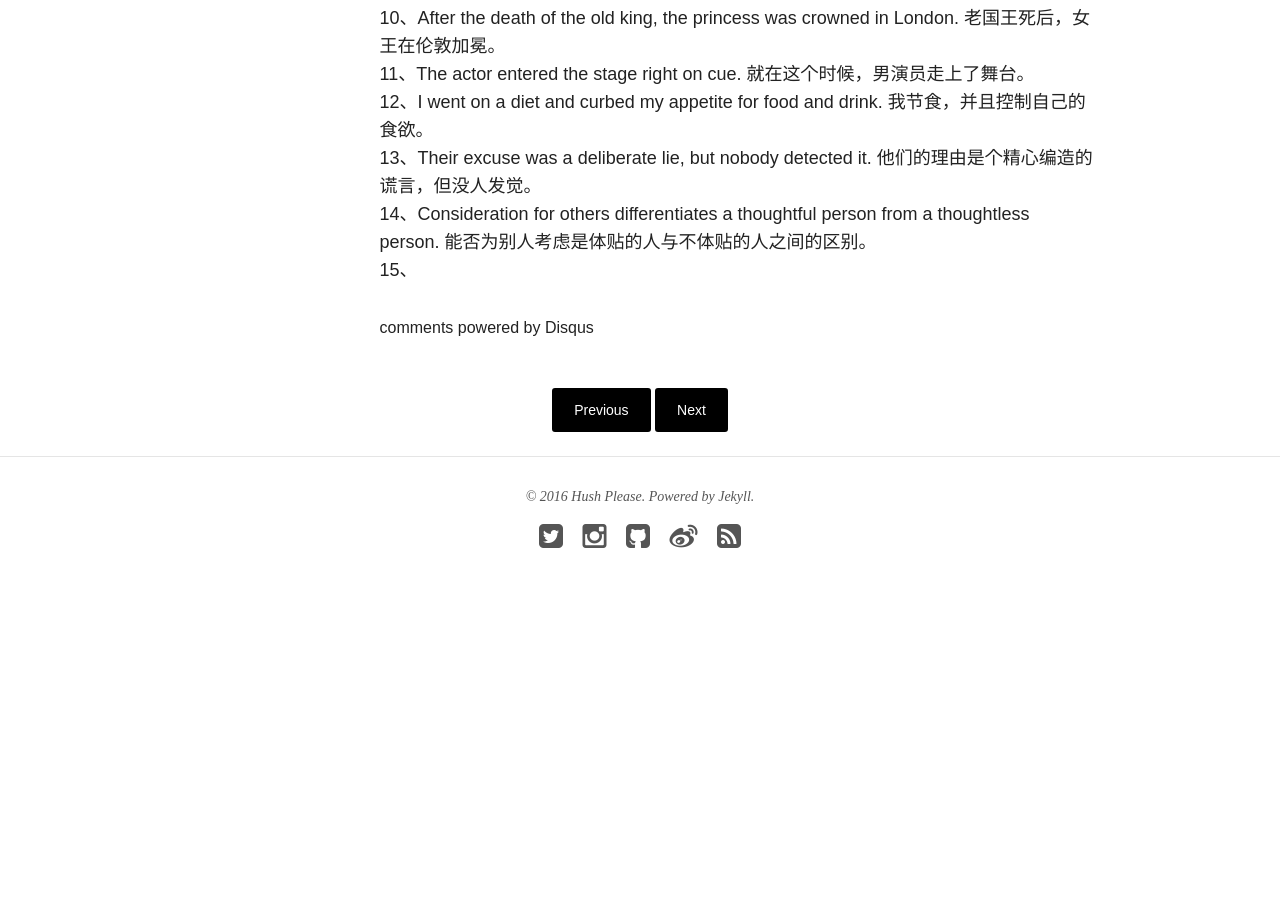
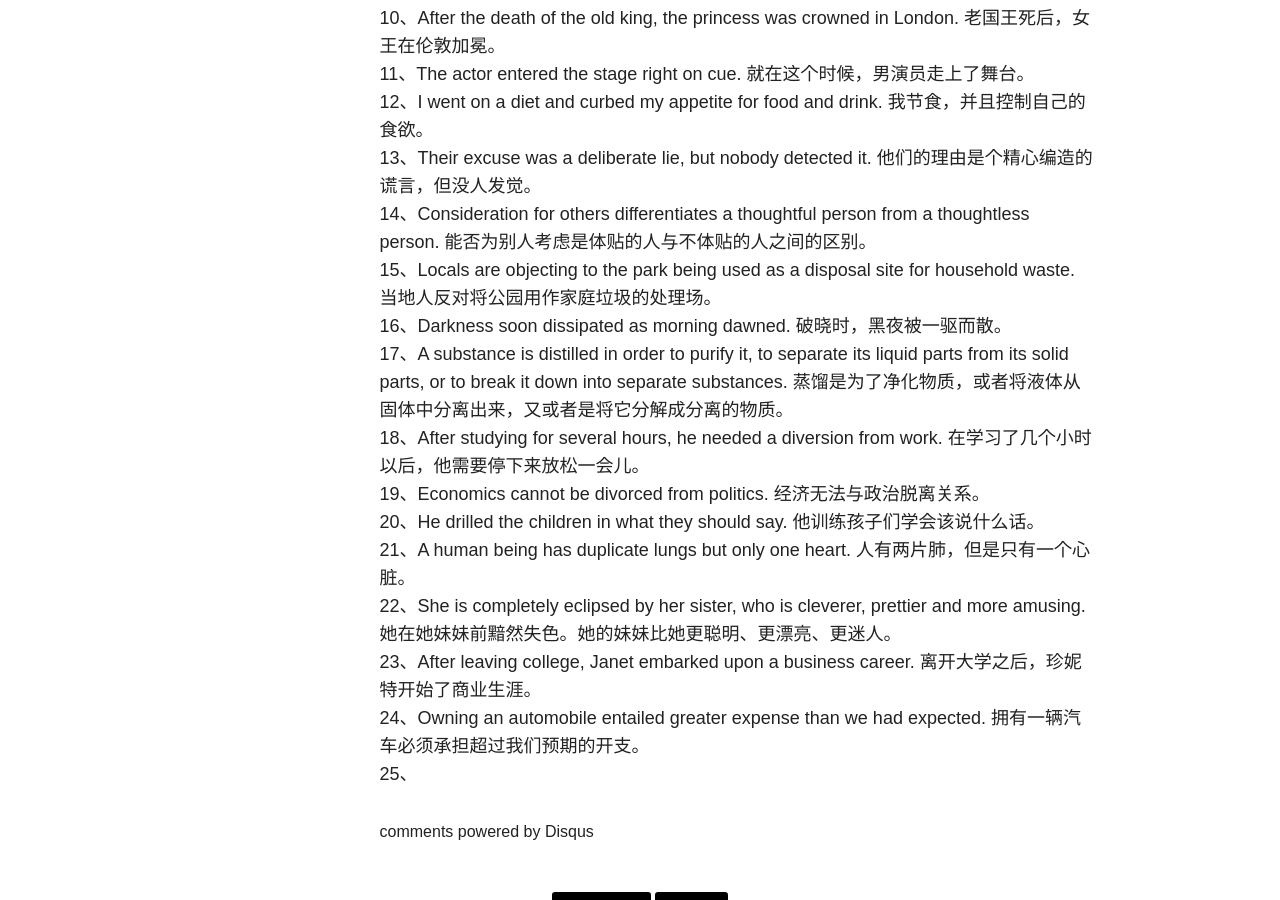
Before and after one commit to hushPlease/hushPlease.github.io, a Jekyll site: the page built from _posts/blog/2016-07-18-sentences-take-down.md, in a window 1280 px wide and 900 px high, scrolled down 1430 px. Built offline with Jekyll 4.4.1, drawn with Linux system fonts in a browser that asks for light colours; nearby versions of some CDN libraries; comment, search, counter and statistics services are not loaded; before the commit the page ends 2078 px from its top, so only the background shows below that.

Commit message:
Update post.

```diff
--- a/_posts/blog/2016-07-18-sentences-take-down.md
+++ b/_posts/blog/2016-07-18-sentences-take-down.md
@@ -28,5 +28,15 @@ comments: true
 11、The actor entered the stage right on cue. 就在这个时候，男演员走上了舞台。
 12、I went on a diet and curbed my appetite for food and drink. 我节食，并且控制自己的食欲。
 13、Their excuse was a deliberate lie, but nobody detected it. 他们的理由是个精心编造的谎言，但没人发觉。
-       14、Consideration for others differentiates a thoughtful person from a thoughtless person. 能否为别人考虑是体贴的人与不体贴的人之间的区别。
-15、
+14、Consideration for others differentiates a thoughtful person from a thoughtless person. 能否为别人考虑是体贴的人与不体贴的人之间的区别。
+15、Locals are objecting to the park being used as a disposal site for household waste. 当地人反对将公园用作家庭垃圾的处理场。
+16、Darkness soon dissipated as morning dawned. 破晓时，黑夜被一驱而散。
+17、A substance is distilled in order to purify it, to separate its liquid parts from its solid parts, or to break it down into separate substances. 蒸馏是为了净化物质，或者将液体从固体中分离出来，又或者是将它分解成分离的物质。
+18、After studying for several hours, he needed a diversion from work. 在学习了几个小时以后，他需要停下来放松一会儿。
+19、Economics cannot be divorced from politics. 经济无法与政治脱离关系。
+20、He drilled the children in what they should say. 他训练孩子们学会该说什么话。
+21、A human being has duplicate lungs but only one heart. 人有两片肺，但是只有一个心脏。
+22、She is completely eclipsed by her sister, who is cleverer, prettier and more amusing. 她在她妹妹前黯然失色。她的妹妹比她更聪明、更漂亮、更迷人。
+23、After leaving college, Janet embarked upon a business career. 离开大学之后，珍妮特开始了商业生涯。
+24、Owning an automobile entailed greater expense than we had expected. 拥有一辆汽车必须承担超过我们预期的开支。
+25、
```
